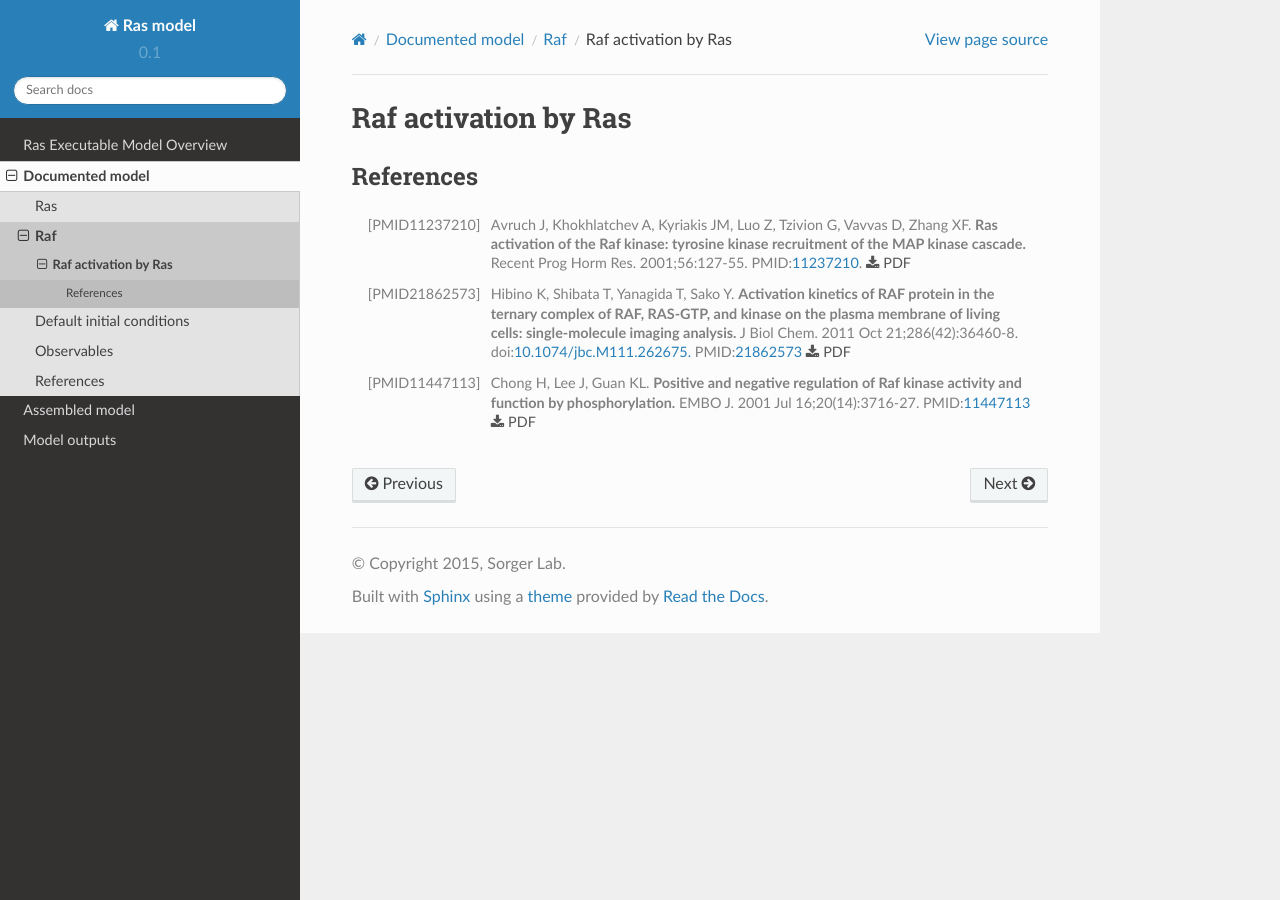
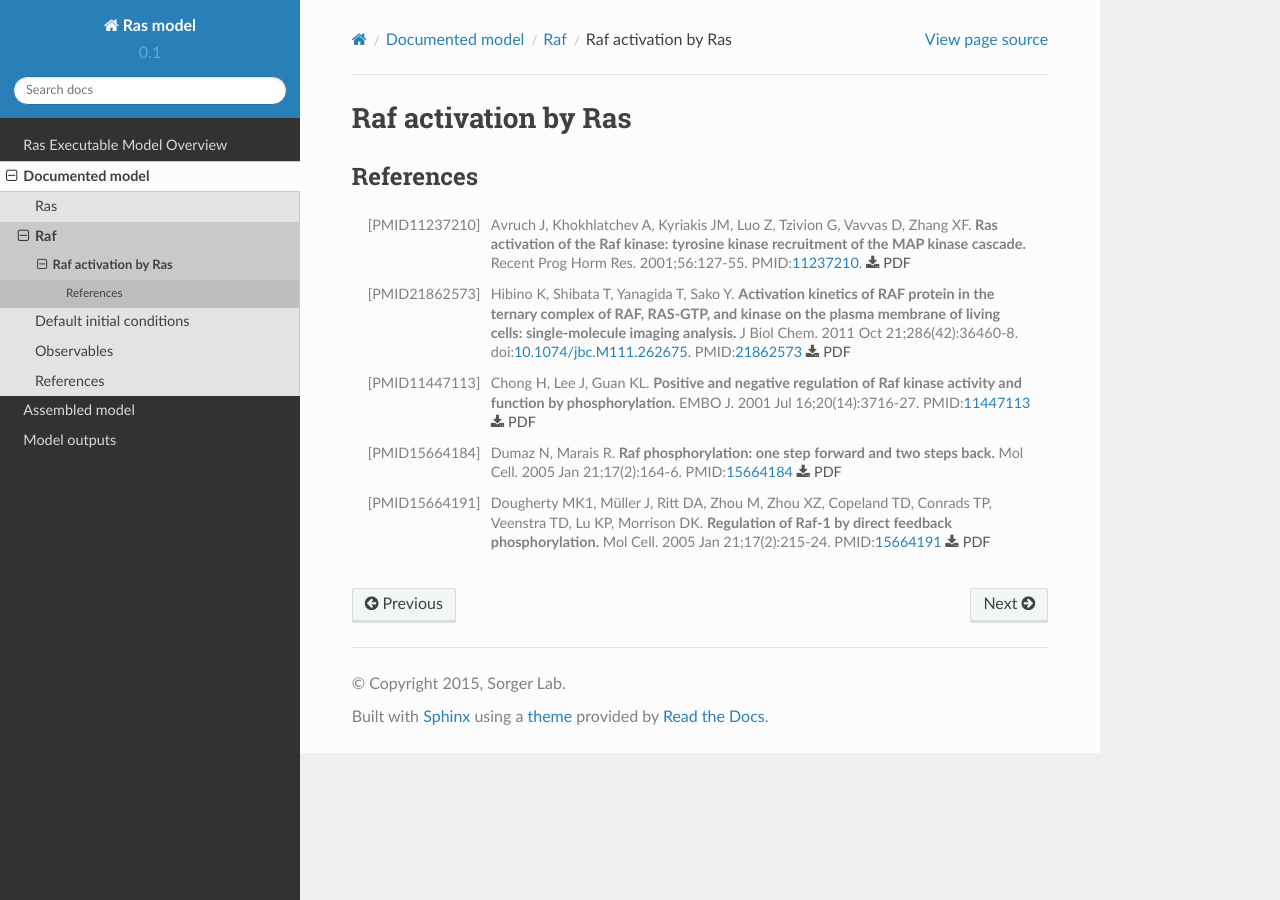
Before and after one commit to sorgerlab/rasmodel, a Sphinx documentation site: the page built from doc/doc_model/raf/raf_activation_by_ras.rst, in a window 1280 px wide. Built offline with Sphinx 7.4.7 and the Read the Docs theme 2.0.0, drawn with Linux system fonts in a browser that asks for light colours.

Commit message:
More references for Raf phosphorylation

```diff
--- a/doc/doc_model/raf/raf_activation_by_ras.rst
+++ b/doc/doc_model/raf/raf_activation_by_ras.rst
@@ -9,3 +9,7 @@ References
 .. [PMID21862573] Hibino K, Shibata T, Yanagida T, Sako Y. **Activation kinetics of RAF protein in the ternary complex of RAF, RAS-GTP, and kinase on the plasma membrane of living cells: single-molecule imaging analysis.** J Biol Chem. 2011 Oct 21;286(42):36460-8. :doi:`10.1074/jbc.M111.262675.` :pmid:`21862573` :download:`PDF </pdf/21862573.pdf>`
 
 .. [PMID11447113] Chong H, Lee J, Guan KL. **Positive and negative regulation of Raf kinase activity and function by phosphorylation.** EMBO J. 2001 Jul 16;20(14):3716-27. :pmid:`11447113` :download:`PDF </pdf/11447113.pdf>`
+
+.. [PMID15664184] Dumaz N, Marais R. **Raf phosphorylation: one step forward and two steps back.** Mol Cell. 2005 Jan 21;17(2):164-6. :pmid:`15664184` :download:`PDF </pdf/15664184.pdf>`
+
+.. [PMID15664191] Dougherty MK1, Müller J, Ritt DA, Zhou M, Zhou XZ, Copeland TD, Conrads TP, Veenstra TD, Lu KP, Morrison DK. **Regulation of Raf-1 by direct feedback phosphorylation.** Mol Cell. 2005 Jan 21;17(2):215-24. :pmid:`15664191` :download:`PDF </pdf/15664191.pdf>`
```
Also changed, not shown: 2 other files.
